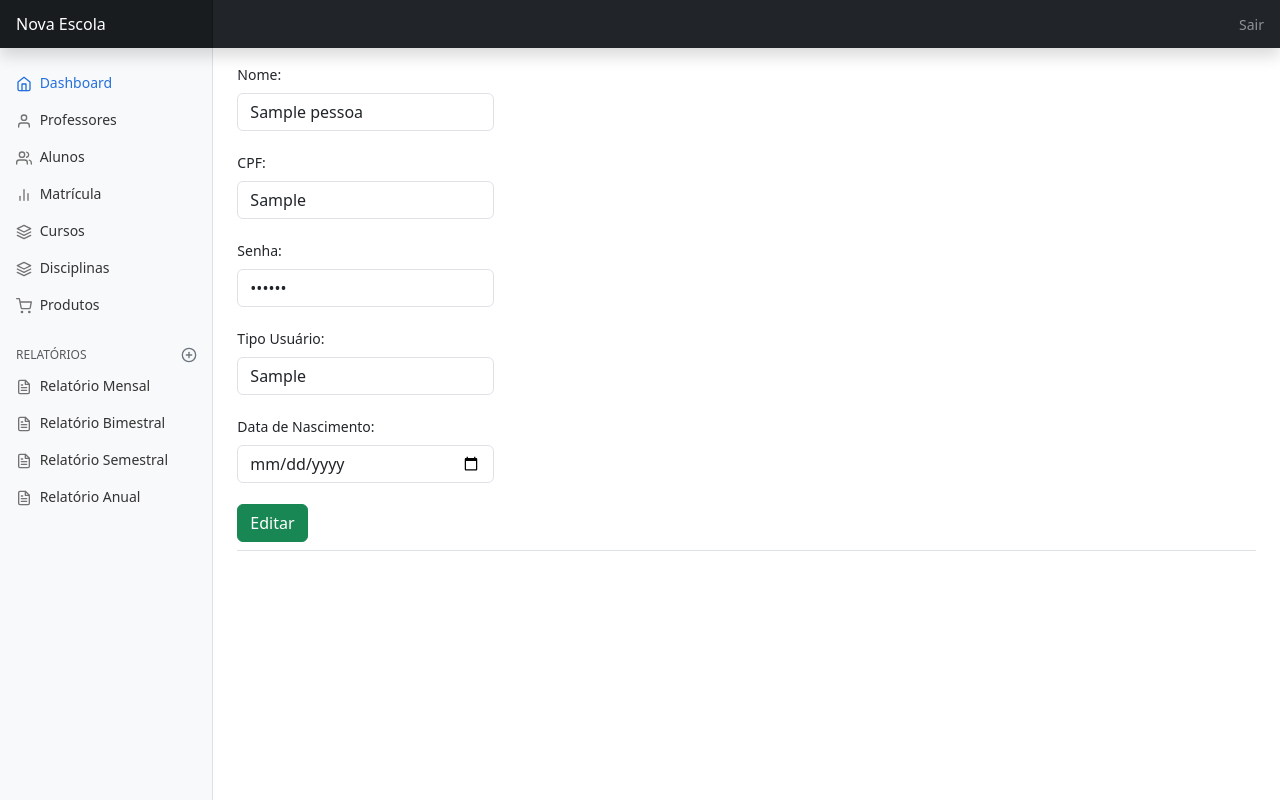
After one commit to CaioScatolino/projetonovaescola, a PHP site: page /dashboard/editar_pessoas.php?id=1 in a window 1280 px wide. The commit adds this page. Run offline with PHP 8.4, Linux system fonts and the light colour scheme; tables that the repository leaves empty or names only in its code hold one stand-in row (values such as "Sample post"); some libraries are stand-ins or nearby versions.

Commit message:
Adicionando funcionalidade de editar

```diff
--- /dev/null
+++ b/dashboard/editar_pessoas.php
@@ -0,0 +1,42 @@
+<?php
+require_once("view/topo.php");
+require_once("view/lateral.php");
+require_once("../adm/conexao.php");
+
+if ($_GET['id']) {
+    $sql = "SELECT * FROM pessoas WHERE id = :id";
+    $comando = $pdo->prepare($sql);
+    $comando->bindValue(':id', $_GET['id']);
+    $comando->execute();
+    $pessoas = $comando->fetch();
+} else {
+    header("Location: index_dash.php");
+}
+
+?>
+
+<main class=" col-md-9 ms-sm-auto col-lg-10 px-md-4">
+    <div class="d-flex justify-content-between flex-wrap flex-md-nowrap align-items-center pt-3 pb-2 mb-3 border-bottom">
+        <form method="post" action="processa/proc_editar_pessoas.php">
+            <label for="nome">Nome: </label><br>
+            <input class="form-control" type="text" name="nome" value="<?= $pessoas['nome']; ?>"><br>
+
+            <label for="cpf">CPF: </label><br>
+            <input class="form-control" type="text" name="cpf" value="<?= $pessoas['cpf']; ?>"><br>
+
+            <label for="senha">Senha: </label><br>
+            <input class="form-control" type="password" name="senha" value="<?= $pessoas['senha']; ?>"><br>
+
+            <label for="tipo_user">Tipo Usuário: </label><br>
+            <input class="form-control" type="text" name="tipo_user" value="<?= $pessoas['tipo_user']; ?>"><br>
+
+            <label for="data_nasc">Data de Nascimento: </label><br>
+            <input class="form-control" type="date" name="data_nasc" value="<?= $pessoas['data_nasc']; ?>"><br>
+
+            <button type="submit" class="btn btn-success">Editar</button>
+        </form>
+    </div>
+</main>
+<?php
+require_once("view/rodape.php");
+?>
--- a/dashboard/processa/proc_cadastrar_pessoas.php
+++ b/dashboard/processa/proc_cadastrar_pessoas.php
@@ -22,7 +22,7 @@ if ($nome && $cpf && $senha && $tipo_user && $data_nasc) {
     $insert->bindValue(':data_nasc', $data_nasc);
     $insert->execute();
 
-    header("Location: ../index_dash_apagar.php");
+    header("Location: ../index_dash.php");
 } else {
     header("Location: ../cadastrar_apagar.php");
 }
--- a/dashboard/view/principal.php
+++ b/dashboard/view/principal.php
@@ -59,7 +59,7 @@ $comando->execute();
             <td><?php echo (date('d/m/Y', strtotime($pessoas['data_nasc']))) ?></td>
             <td>
               <div class="d-flex gap-3 justify-content-center">
-                <a href="" class="btn btn-info btn-sm">Editar</a>
+                <a href="./editar_pessoas.php?id=<?=$pessoas['id'];?>" class="btn btn-info btn-sm">Editar</a>
                 <a href="" class="btn btn-danger btn-sm">Deletar</a>
               </div>
             </td>
```
